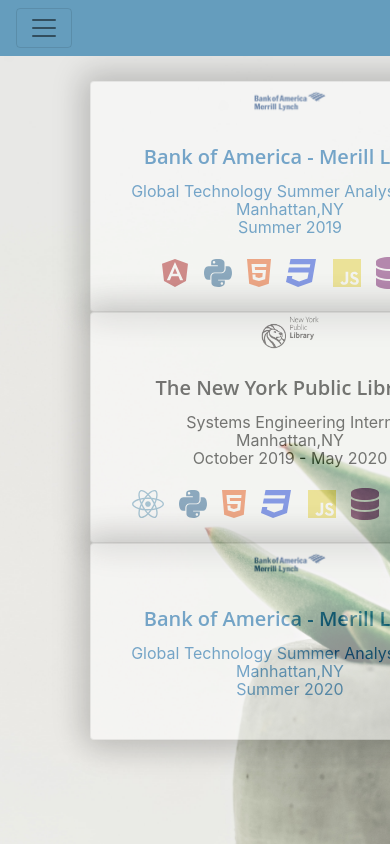
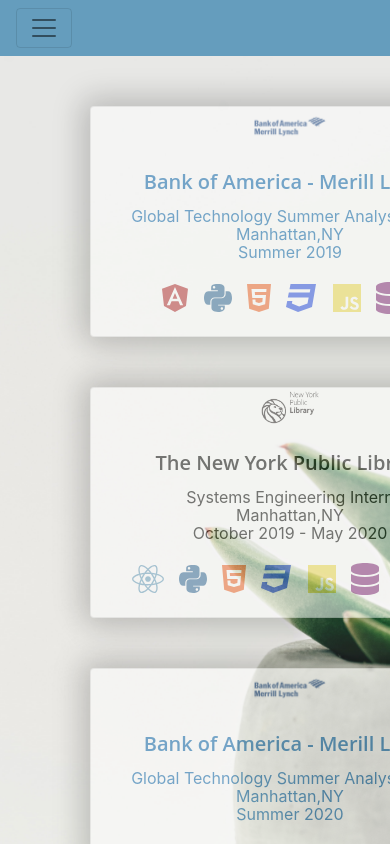
Before and after one commit to arun-ajay/arun-ajay-website-OLD, a React (Create React App) app: page /Experiences in a window 390 px wide. Built offline with nearby package versions, Linux system fonts and the light colour scheme.

Commit message:
fixed spacing of experiences for mobile

```diff
--- a/src/components/pages/Home/Home.js
+++ b/src/components/pages/Home/Home.js
@@ -14,7 +14,6 @@
         </span>
 
       ))
-
         return(
             <div className = "homeDiv">
                 <Jumbotron>
--- a/src/components/pages/experiences/Experiences.css
+++ b/src/components/pages/experiences/Experiences.css
@@ -10,8 +10,13 @@
   overflow-y: auto;
 }
 
+.experienceCol{
+  margin-top: 25px;
+  margin-bottom: 25px;
+}
+
 .experienceCardImage{
-    width: 100%;
+    width: 100% !important;
     object-fit: scale-down !important;
     height: 10vw !important;
 }
@@ -27,7 +32,7 @@
     margin: 0px auto;
     margin-right: 50px !important;
     margin-left: 50px !important;
-    width: 400px;
+    width: 400px !important;
     height: 100%;
     transition: .2s ease-in-out;
     opacity: .5;
--- a/src/components/pages/experiences/Experiences.js
+++ b/src/components/pages/experiences/Experiences.js
@@ -12,7 +12,7 @@
 const Experiences = (props) => {
 
   var experiencesArray = experiencesData.map(d =>(
-    <span>
+      <Col md = "auto" sm = "auto" xs = "auto" className="experienceCol">
         <Card className = "experienceCard">
           <CardImg top width="100%" src={require('./assets/'+d.image)} className = "experienceCardImage" alt = "blank"/>
           <CardBody className = "experienceCardBody">
@@ -24,12 +24,11 @@
           <FontAwesomeIcon style = {{color: tech.color}} icon = {tech.icon} size="2x" className = "experienceCardIcon"/>))}</CardSubtitle>
           </CardBody>
         </Card>
-    </span>
-
+      </Col>
   ))
   return (
     <div className = "homeDiv">
-      <Container fluid>
+      <Container fluid = "xs">
       <Row className = "experiencesRow">
         {experiencesArray}
       </Row>
```
Lines whose indentation alone changed are shown as unchanged.
